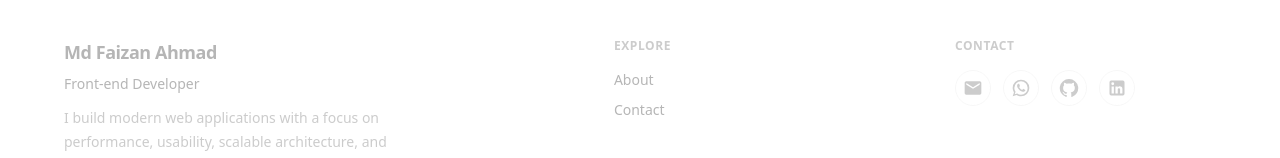
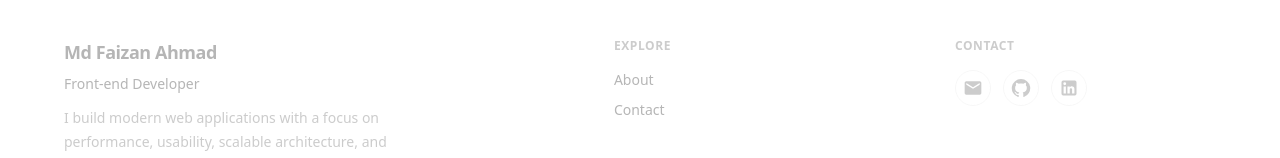
Before and after one commit to md-faizanahmad/Md_Faizan_Ahmad_Portfolio, a Next.js app: page / in a window 1280 px wide. Shown: the part 4002-4160 px from the top of the page. Built offline with nearby package versions, Linux system fonts and the light colour scheme; no server answers.

Commit message:
refactor(footer): update footer layout and configuration

```diff
--- a/src/components/footer/Footer.tsx
+++ b/src/components/footer/Footer.tsx
@@ -2,7 +2,7 @@ import Image from "next/image";
 import Link from "next/link";
 import FooterAnimation from "./FooterAnimation";
 import { footerConfig } from "./footer.config";
-import { Email, WhatsApp, GitHub, LinkedIn } from "@mui/icons-material";
+import { Email, GitHub, LinkedIn } from "@mui/icons-material";
 
 const Footer = () => {
   const currentYear = new Date().getFullYear();
@@ -143,27 +143,6 @@ const Footer = () => {
                   <Email fontSize="small" />
                 </a>
 
-                {/* WhatsApp */}
-                <a
-                  href={footerConfig.contact.whatsapp}
-                  target="_blank"
-                  rel="noopener noreferrer"
-                  aria-label="Contact on WhatsApp"
-                  title="WhatsApp"
-                  className="
-                    flex h-9 w-9 items-center justify-center
-                    rounded-full
-                    border border-[color:var(--border)]
-                    text-[color:var(--muted-foreground)]
-                    transition-all duration-200
-                    hover:-translate-y-0.5
-                    hover:border-[#25D366]
-                    hover:text-[#25D366]
-                  "
-                >
-                  <WhatsApp fontSize="small" />
-                </a>
-
                 {/* GitHub */}
                 {githubUrl && (
                   <a
--- a/src/components/footer/footer.config.ts
+++ b/src/components/footer/footer.config.ts
@@ -52,7 +52,6 @@ export const footerConfig = {
 
   contact: {
     email: "md.faizan.ahmad.web@gmail.com",
-    whatsapp: "https://wa.me/917563092029",
     location: "India",
   },
 
```
